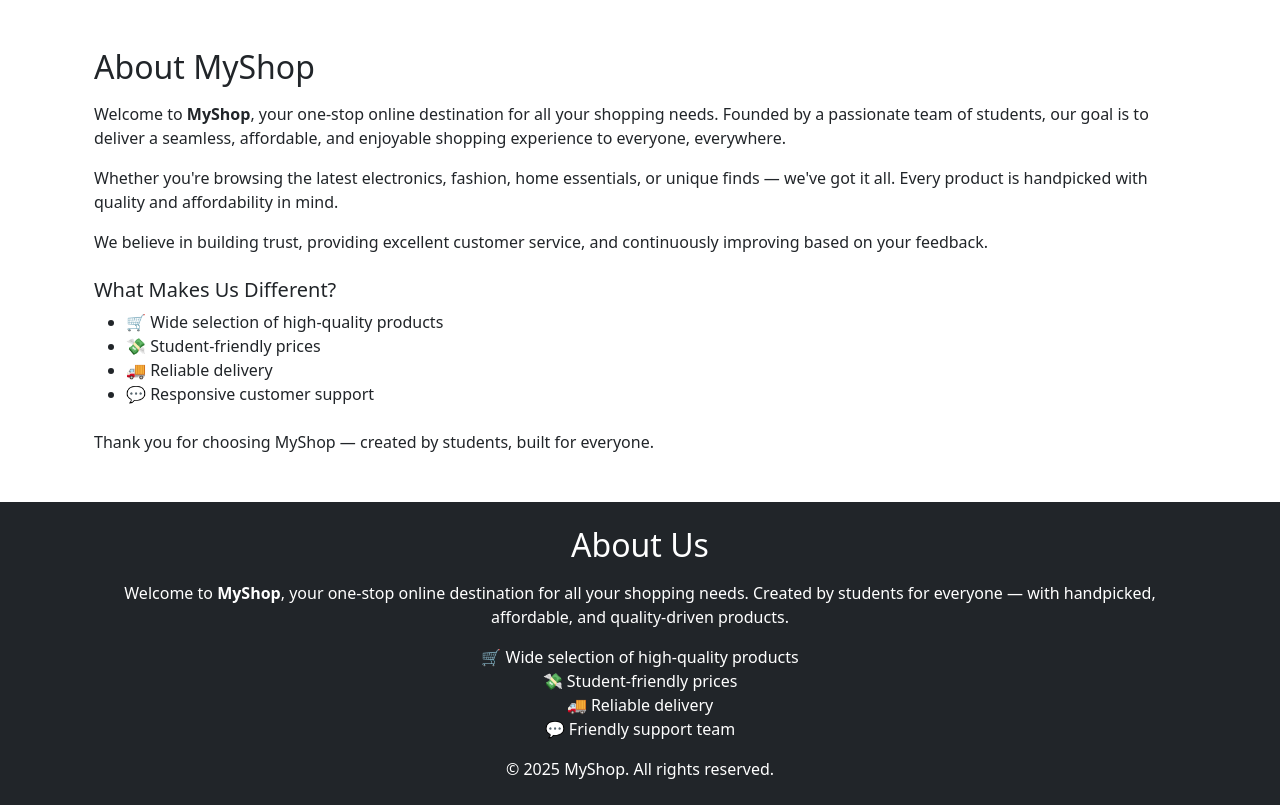
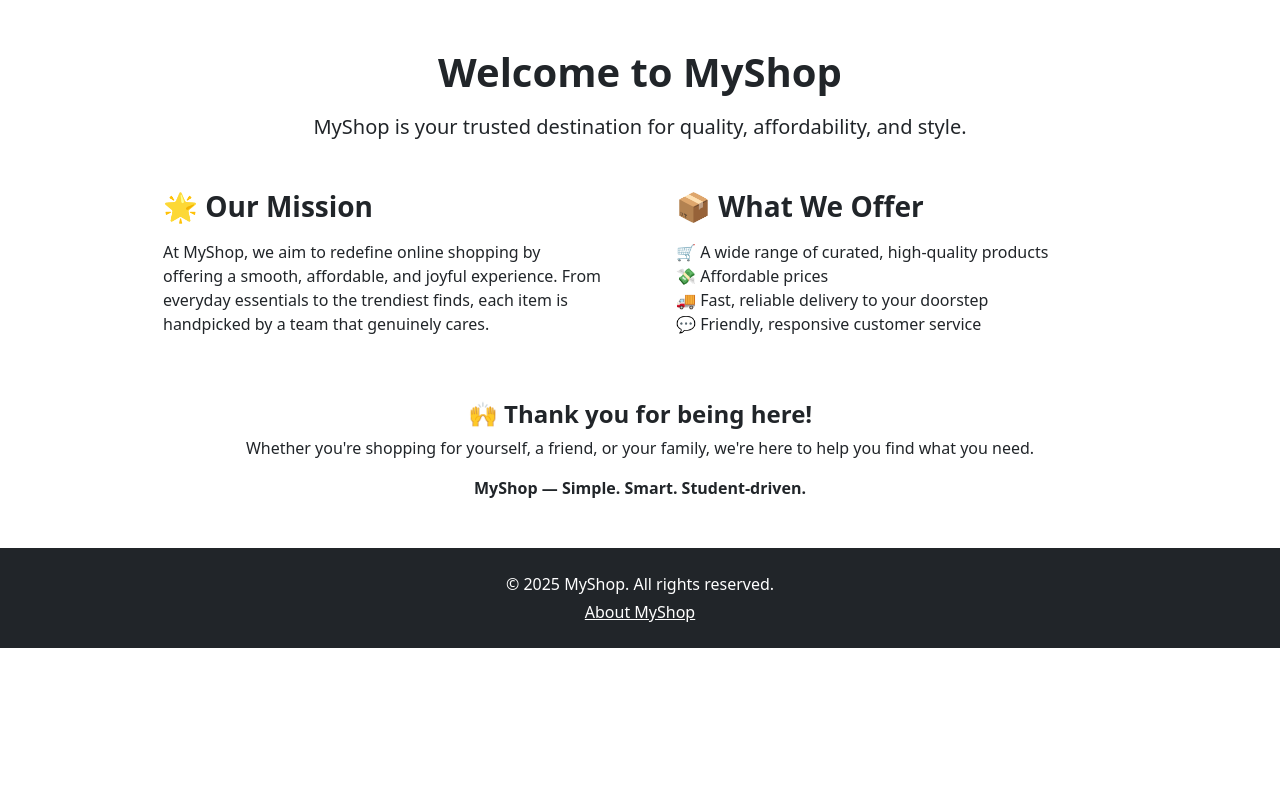
Before and after one commit to Thanurdha/ecommerce-MyShop, a Django app: page /about/ in a window 1280 px wide. Shown: the part 56-861 px from the top of the page. After the commit the page ends 704 px from the top, so only its background shows below. Run offline with Django 5.2, Linux system fonts and the light colour scheme.

Commit message:
Updated About page

```diff
--- a/store/templates/store/about.html
+++ b/store/templates/store/about.html
@@ -1,12 +1,36 @@
-<!DOCTYPE html>
-<html lang="en">
-<head>
-    <meta charset="UTF-8">
-    <title>Title</title>
-</head>
-<body>
-{% extends 'store/base.html' %} {% block content %}
+{% extends 'store/base.html' %}
+{% block content %}
 
-<div class="container mt-5"> <h2 class="mb-3">About MyShop</h2> <p> Welcome to <strong>MyShop</strong>, your one-stop online destination for all your shopping needs. Founded by a passionate team of students, our goal is to deliver a seamless, affordable, and enjoyable shopping experience to everyone, everywhere. </p> <p> Whether you're browsing the latest electronics, fashion, home essentials, or unique finds — we've got it all. Every product is handpicked with quality and affordability in mind. </p> <p> We believe in building trust, providing excellent customer service, and continuously improving based on your feedback. </p> <h5 class="mt-4">What Makes Us Different?</h5> <ul> <li>🛒 Wide selection of high-quality products</li> <li>💸 Student-friendly prices</li> <li>🚚 Reliable delivery</li> <li>💬 Responsive customer support</li> </ul> <p class="mt-4">Thank you for choosing MyShop — created by students, built for everyone.</p> </div> {% endblock %}
-</body>
-</html>
+<div class="container mt-5 text-center">
+  <h1 class="fw-bold mb-3">Welcome to MyShop</h1>
+  <p class="lead mb-5"> <strong>MyShop</strong> is your trusted destination for quality, affordability, and style.</p>
+
+  <div class="row justify-content-center text-start">
+  <div class="col-md-5 me-5"> <!-- Add margin-end -->
+    <h3 class="fw-bold mb-3">🌟 Our Mission</h3>
+    <p>
+      At MyShop, we aim to redefine online shopping by offering a smooth, affordable, and joyful experience.
+      From everyday essentials to the trendiest finds, each item is handpicked by a team that genuinely cares.
+    </p>
+  </div>
+
+  <div class="col-md-5">
+    <h3 class="fw-bold mb-3">📦 What We Offer</h3>
+    <ul class="list-unstyled">
+      <li>🛒 A wide range of curated, high-quality products</li>
+      <li>💸 Affordable prices </li>
+      <li>🚚 Fast, reliable delivery to your doorstep</li>
+      <li>💬 Friendly, responsive customer service</li>
+    </ul>
+  </div>
+</div>
+
+  <div class="mt-5">
+    <h4 class="fw-bold">🙌 Thank you for being here!</h4>
+    <p class="mt-2">Whether you're shopping for yourself, a friend, or your family, we're here to help you find what you need.</p>
+    <strong>MyShop — Simple. Smart. Student-driven.</strong>
+  </div>
+</div>
+
+
+{% endblock %}
--- a/store/templates/store/base.html
+++ b/store/templates/store/base.html
@@ -62,20 +62,10 @@
   </div>
 
   <!-- Footer -->
-  <footer class="bg-dark text-white text-center p-4 mt-5">
-    <div class="container">
-      <h2 class="mb-3">About Us</h2>
-      <p>
-        Welcome to <strong>MyShop</strong>, your one-stop online destination for all your shopping needs.
-        Created by students for everyone — with handpicked, affordable, and quality-driven products.
-      </p>
-      <ul class="list-unstyled mb-3">
-        <li>🛒 Wide selection of high-quality products</li>
-        <li>💸 Student-friendly prices</li>
-        <li>🚚 Reliable delivery</li>
-        <li>💬 Friendly support team</li>
-      </ul>
-      <p class="mb-0">&copy; 2025 MyShop. All rights reserved.</p>
+  <footer class="bg-dark text-white mt-5 py-4">
+    <div class="container text-center">
+      <p class="mb-1">© 2025 MyShop. All rights reserved.</p>
+      <a href="{% url 'about' %}" class="text-white text-decoration-underline">About MyShop</a>
     </div>
   </footer>
 
```
